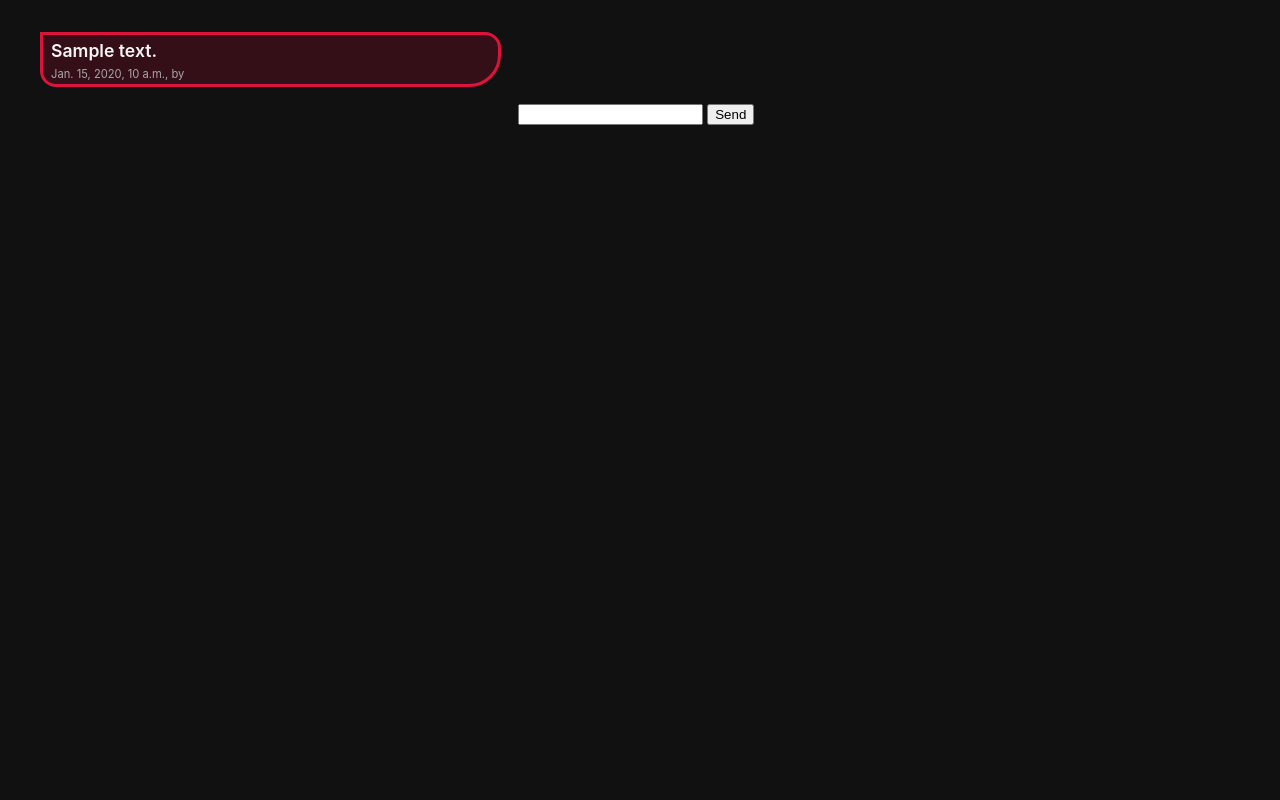
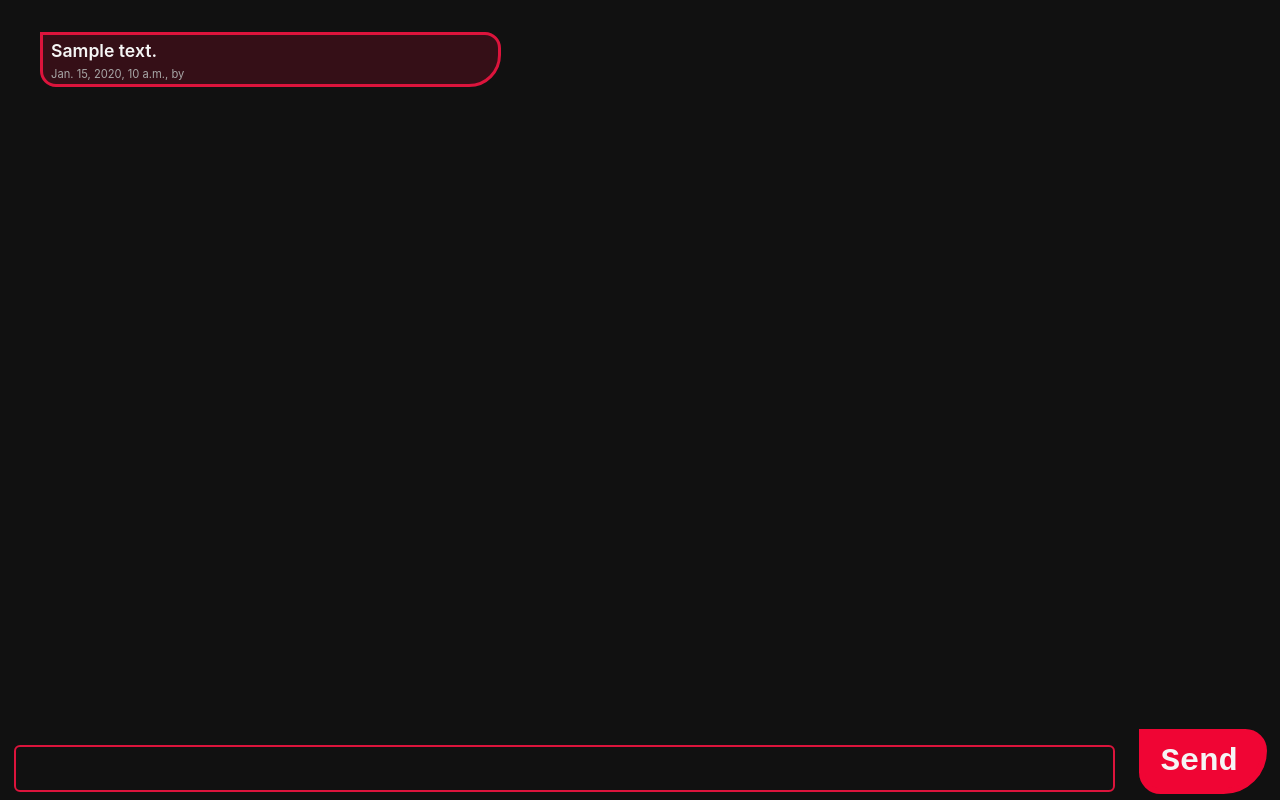
Before and after one commit to alejandrogonzalvo/Openchat-project, a Django app: page /chat/conversations/1 in a window 1280 px wide. Run offline with Django 3.2, Linux system fonts and the light colour scheme; tables that the repository leaves empty hold one stand-in row (values such as "Sample post").

Commit message:
trabajando interfaz de chat

```diff
--- a/openchat/chat/static/chat/message_list.css
+++ b/openchat/chat/static/chat/message_list.css
@@ -7,8 +7,6 @@
     margin-top: 2em;
 
     scrollbar-highlight-color: crimson;
-
-
 }
 
 ul{
@@ -90,7 +88,56 @@
     margin-bottom: 20%;
 }
 
+input[type=submit]{
+    position: fixed;
+    bottom: 0px;
+    right: 0px;
+    width: 10%;
 
-.new_message{
+
+
+    font-family: 'Courier New', Courier, monospace;
+    font-size: 2em;
+    font-weight: bold;
+    color: whitesmoke;
     text-align: center;
+
+    border: 0.2em solid rgb(240, 5, 52);
+    border-radius: 1em;
+    border-bottom-right-radius: 2em;
+    border-top-left-radius: 0em;
+
+    padding: 8px;
+    padding-right: 16px;
+
+    background-color: rgb(240, 5, 52);
+
+    margin-right: 1%;
+    margin-bottom: 0.2em;
 }
+input[type=submit]:hover{
+    background-color: rgb(148, 13, 40);
+    border-color: rgb(148, 13, 40);
+}
+
+input[type=text]{
+    position: fixed;
+    bottom: 0px;
+    left: 0.5%;
+
+    background-color: rgb(17, 17, 17);
+    font-size: 1.8em;
+    font-family: 'Courier New', Courier, monospace;
+    font-weight: bold;
+    color: whitesmoke;
+    text-align: center;
+
+    text-shadow: 5px 0px rgb(99, 11, 11);
+
+    border: 2px solid crimson;
+    border-radius: 6px;
+
+    width: 86%;
+    padding: 5px 20px;
+    margin: 8px;
+    box-sizing: border-box;
--- a/openchat/chat/templates/chat/message_list.html
+++ b/openchat/chat/templates/chat/message_list.html
@@ -34,11 +34,10 @@
     {% endif%}
 
     <form method="POST">
+        <div class = "new_message">
         {% csrf_token %}
         {% for field in form %}
-            <div class = "new_message">
-                {{ field }}
-
+            {{ field }}
         {% endfor %}
         <input type="submit" class="button" value="Send">
         </div>
--- a/openchat/chat/views.py
+++ b/openchat/chat/views.py
@@ -24,16 +24,22 @@
 
 def message_list(request, conversation):
 
-    form = MessageForm(request.POST)
-    if form.is_valid():
-        new_message = Message.objects.create(
-            text=form.cleaned_data['text'],
-            conversation=Conversation.objects.get(name=conversation),
-            author=request.user,
-        )
-        new_message.save()
+    messages = reversed(Message.objects.filter(conversation=conversation))
+    if request.method == 'POST':
+        form = MessageForm(request.POST)
+        if form.is_valid():
+            new_message = Message.objects.create(
+                text=form.cleaned_data['text'],
+                conversation=Conversation.objects.get(name=conversation),
+                author=request.user,
+            )
+            new_message.save()
 
-    messages = Message.objects.filter(conversation=conversation)
+        form = MessageForm()
+        return HttpResponseRedirect("")
+
+    else:
+        form = MessageForm()
 
     return render(
         request,
```
